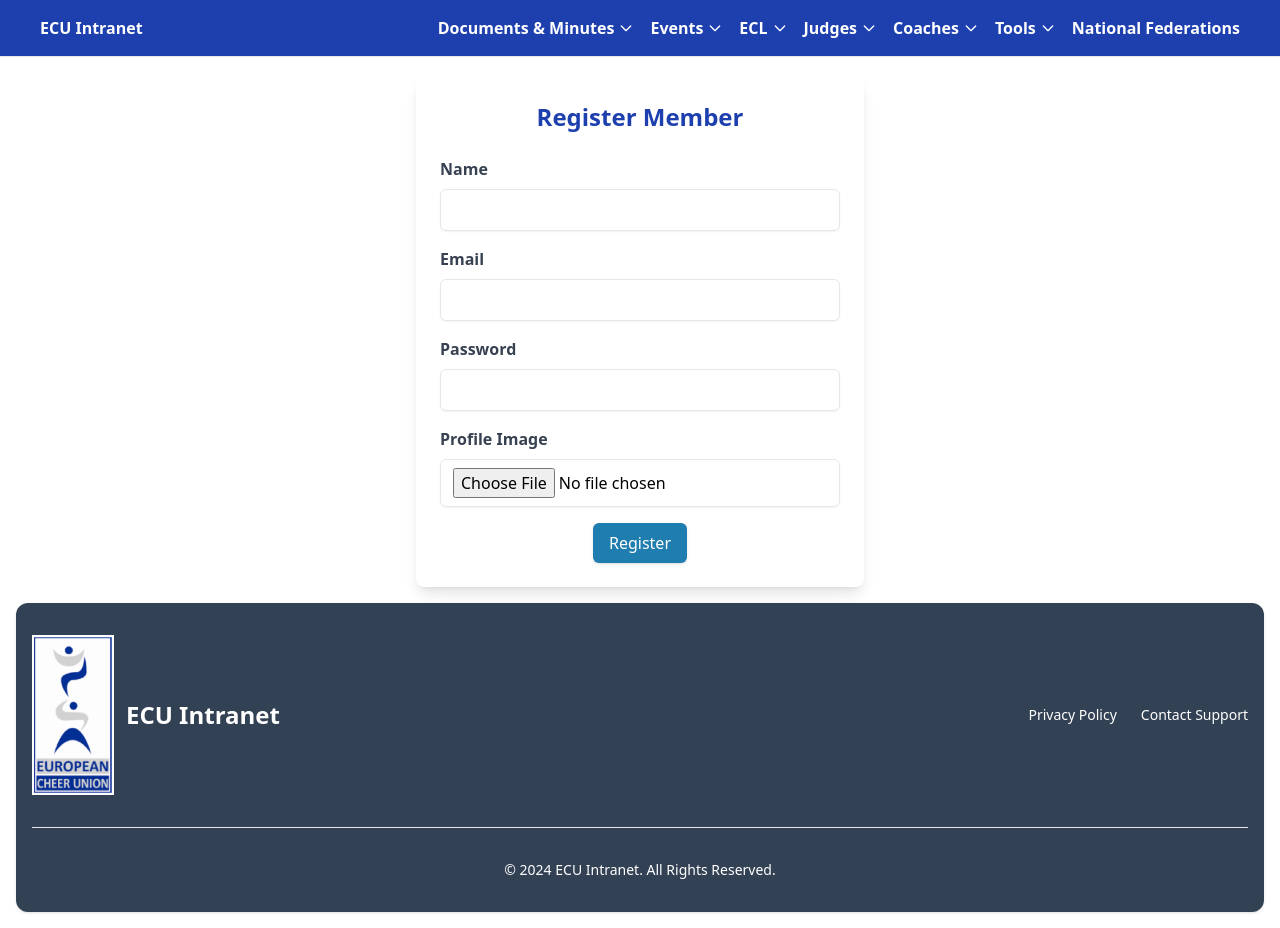
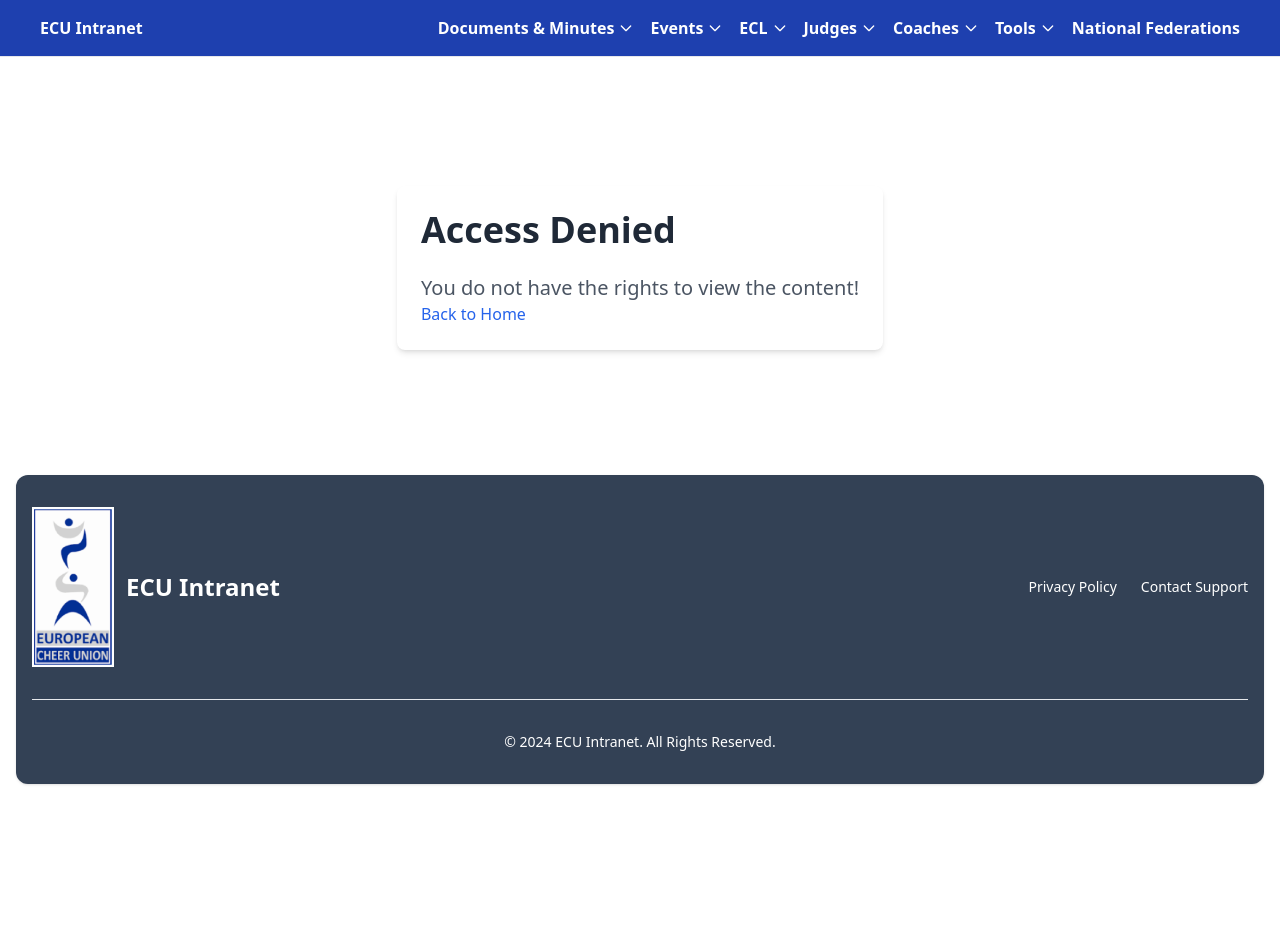
Before and after one commit to DankoKr/ecu, a React (Vite) app in the folder ecu-web/: page /create-user in a window 1280 px wide. After the commit the page ends 800 px from the top, so only its background shows below. Built offline with nearby package versions, Linux system fonts and the light colour scheme; sample sign-in values are in the browser's storage.

Commit message:
(feat) AccessDeniedPage for admin related actions

```diff
--- /dev/null
+++ b/ecu-web/src/pages/AccessDeniedPage.jsx
@@ -0,0 +1,24 @@
+import { Link } from "react-router-dom";
+import MainLayout from "../layouts/MainLayout";
+
+function AccessDeniedPage() {
+  return (
+    <MainLayout>
+      <div className="flex items-center justify-center">
+        <div className="max-w-lg mx-auto p-6 bg-white rounded-lg shadow-md">
+          <h2 className="text-4xl font-bold text-gray-800 mb-6">
+            Access Denied
+          </h2>
+          <p className="text-xl text-gray-600">
+            You do not have the rights to view the content!
+          </p>
+          <Link to="/" className="text-blue-600 mt-4 hover:underline">
+            Back to Home
+          </Link>
+        </div>
+      </div>
+    </MainLayout>
+  );
+}
+
+export default AccessDeniedPage;
--- /dev/null
+++ b/ecu-web/src/pages/AdminPage.jsx
@@ -0,0 +1,18 @@
+import { useContext } from "react";
+import MainLayout from "../layouts/MainLayout";
+import AuthContext from "../utils/auth/AuthContext";
+import AccessDeniedPage from "./AccessDeniedPage";
+
+function AdminPage() {
+  const { user } = useContext(AuthContext);
+
+  if (user.role != "ADMIN") return <AccessDeniedPage />;
+
+  return (
+    <MainLayout>
+      <h1>Hi admin page</h1>
+    </MainLayout>
+  );
+}
+
+export default AdminPage;
--- a/ecu-web/src/pages/FileFormPage.jsx
+++ b/ecu-web/src/pages/FileFormPage.jsx
@@ -1,6 +1,8 @@
-import { useState } from "react";
+import { useContext, useState } from "react";
 import { postData } from "../utils/requests/postData.request";
 import MainLayout from "../layouts/MainLayout";
+import AuthContext from "../utils/auth/AuthContext";
+import AccessDeniedPage from "./AccessDeniedPage";
 
 export default function FileFormPage() {
   const [file, setFile] = useState(null);
@@ -8,6 +10,10 @@ export default function FileFormPage() {
   const [uploading, setUploading] = useState(false);
   const [error, setError] = useState(null);
   const [successMessage, setSuccessMessage] = useState("");
+
+  const { user } = useContext(AuthContext);
+
+  if (user.role != "ADMIN") return <AccessDeniedPage />;
 
   const handleFileChange = (e) => {
     setFile(e.target.files[0]);
--- a/ecu-web/src/pages/HomePage.jsx
+++ b/ecu-web/src/pages/HomePage.jsx
@@ -1,7 +1,10 @@
 import MainLayout from "../layouts/MainLayout";
+import AdminPage from "./AdminPage";
 
 function HomePage() {
   const user = JSON.parse(localStorage.getItem("user"));
+
+  if (user.role === "ADMIN") return <AdminPage />;
 
   return (
     <MainLayout>
--- a/ecu-web/src/pages/UserFormPage.jsx
+++ b/ecu-web/src/pages/UserFormPage.jsx
@@ -1,11 +1,13 @@
-import { useState } from "react";
+import { useContext, useState } from "react";
 import MainLayout from "../layouts/MainLayout";
 import { postData } from "../utils/requests/postData.request";
+import AccessDeniedPage from "./AccessDeniedPage";
+import AuthContext from "../utils/auth/AuthContext";
 
 function UserFormPage() {
   const [error, setError] = useState(null);
   const [successMessage, setSuccessMessage] = useState("");
-  const [user, setUser] = useState({
+  const [newUser, setNewUser] = useState({
     name: "",
     email: "",
     role: "MEMBER",
@@ -13,17 +15,21 @@ function UserFormPage() {
     image: null,
   });
 
+  const { user } = useContext(AuthContext);
+
+  if (user.role != "ADMIN") return <AccessDeniedPage />;
+
   const handleChange = (e) => {
     const { name, value } = e.target;
-    setUser({
-      ...user,
+    setNewUser({
+      ...newUser,
       [name]: value,
     });
   };
 
   const handleImageChange = (e) => {
-    setUser({
-      ...user,
+    setNewUser({
+      ...newUser,
       image: e.target.files[0],
     });
   };
@@ -31,11 +37,11 @@ function UserFormPage() {
   const handleSubmit = async (e) => {
     e.preventDefault();
     const formData = new FormData();
-    formData.append("name", user.name);
-    formData.append("email", user.email);
-    formData.append("role", user.role);
-    formData.append("password", user.password);
-    formData.append("image", user.image);
+    formData.append("name", newUser.name);
+    formData.append("email", newUser.email);
+    formData.append("role", newUser.role);
+    formData.append("password", newUser.password);
+    formData.append("image", newUser.image);
 
     try {
       await postData("/sign-up", formData);
@@ -65,7 +71,7 @@ function UserFormPage() {
             <input
               type="text"
               name="name"
-              value={user.name}
+              value={newUser.name}
               onChange={handleChange}
               required
               className="w-full px-3 py-2 border rounded-md shadow-sm focus:outline-none focus:ring focus:border-blue-300"
@@ -81,7 +87,7 @@ function UserFormPage() {
             <input
               type="email"
               name="email"
-              value={user.email}
+              value={newUser.email}
               onChange={handleChange}
               required
               className="w-full px-3 py-2 border rounded-md shadow-sm focus:outline-none focus:ring focus:border-blue-300"
@@ -97,7 +103,7 @@ function UserFormPage() {
             <input
               type="password"
               name="password"
-              value={user.password}
+              value={newUser.password}
               onChange={handleChange}
               required
               className="w-full px-3 py-2 border rounded-md shadow-sm focus:outline-none focus:ring focus:border-blue-300"
```
